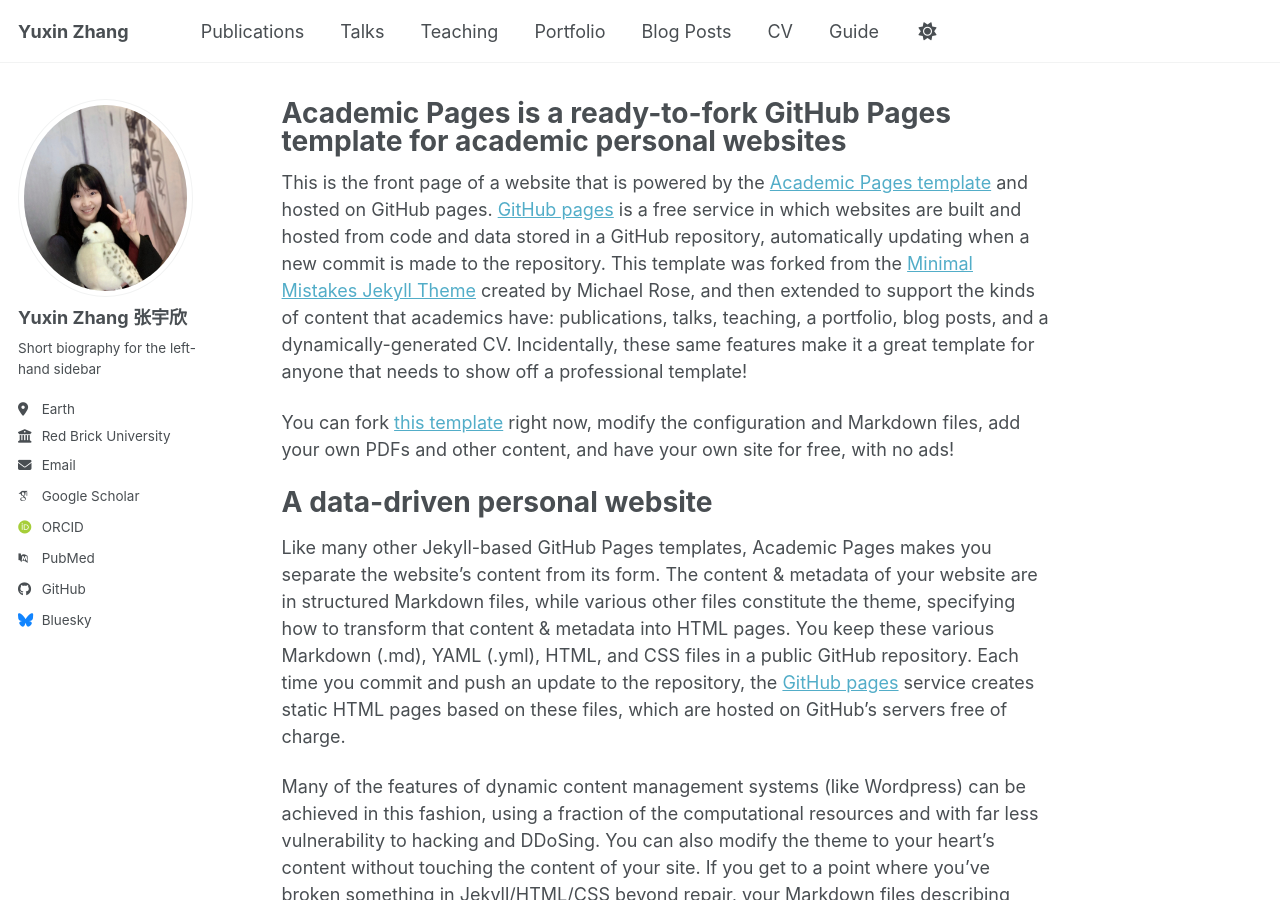
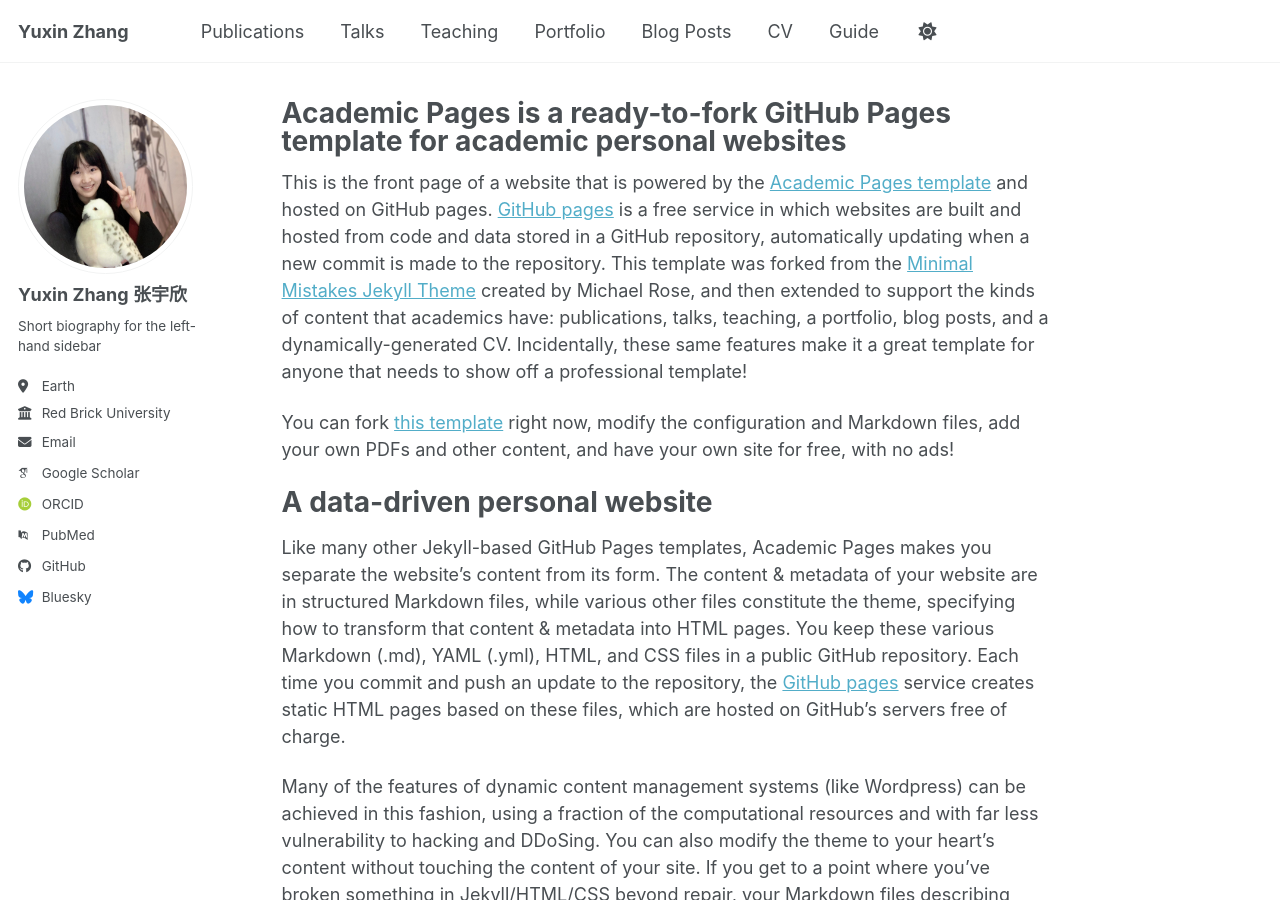
Before and after one commit to yuxinzhangmath/yuxinzhangmath.github.io, a Jekyll site: the page built from _pages/about.md, in a window 1280 px wide and 900 px high. Built offline with Jekyll 4.4.1, drawn with Linux system fonts in a browser that asks for light colours; some web fonts are replaced; a script bundle is joined from its source files by our own code; library files that are not in the unit come from our copies.

Commit message:
Update _config.yml

```diff
--- a/_config.yml
+++ b/_config.yml
@@ -23,7 +23,7 @@ repository               : "academicpages/academicpages.github.io"
 #               Additional customization can be done by editing /_includes/author-profile.html
 author:
   # Biographic information
-  avatar           : "yuxin.JPG"
+  avatar           : "yuxin copy.JPG"
   name             : "Yuxin Zhang 张宇欣"
   pronouns         : # example: "she/her"
   bio              : "Short biography for the left-hand sidebar"
```
